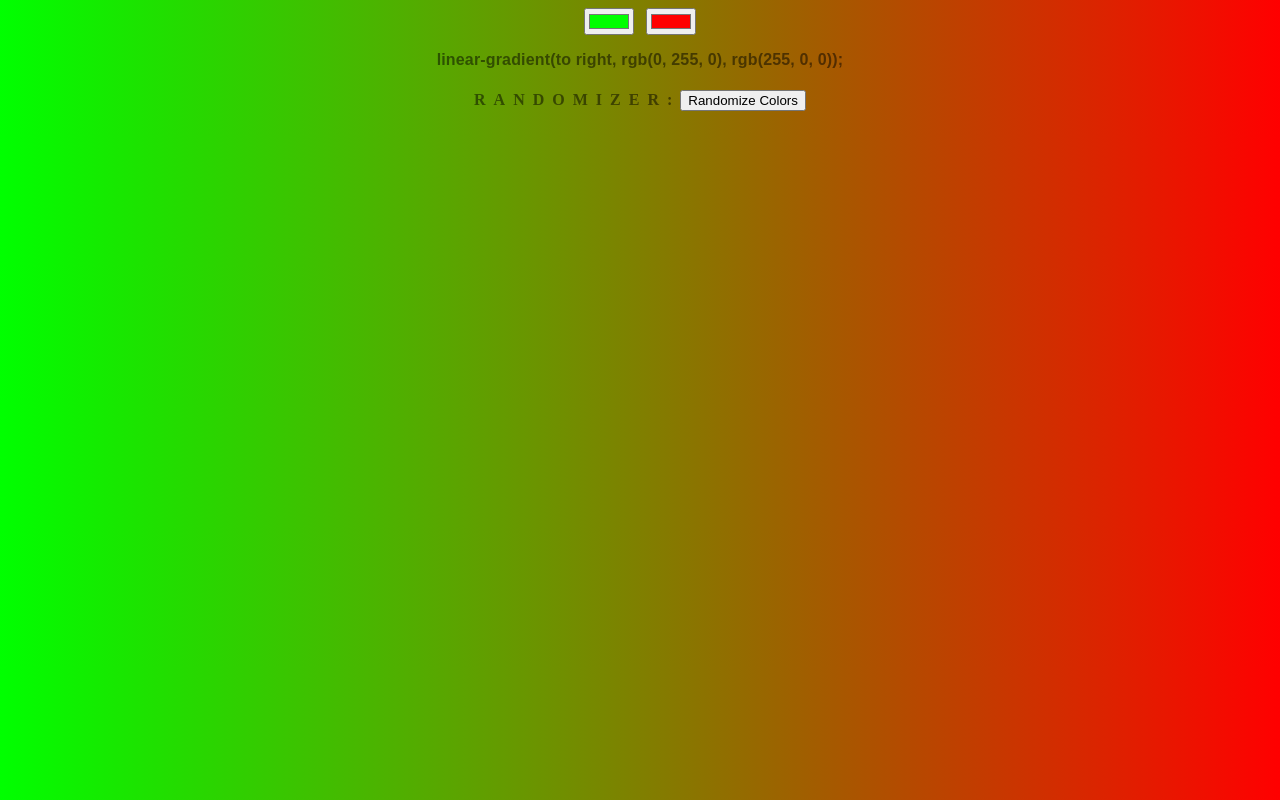
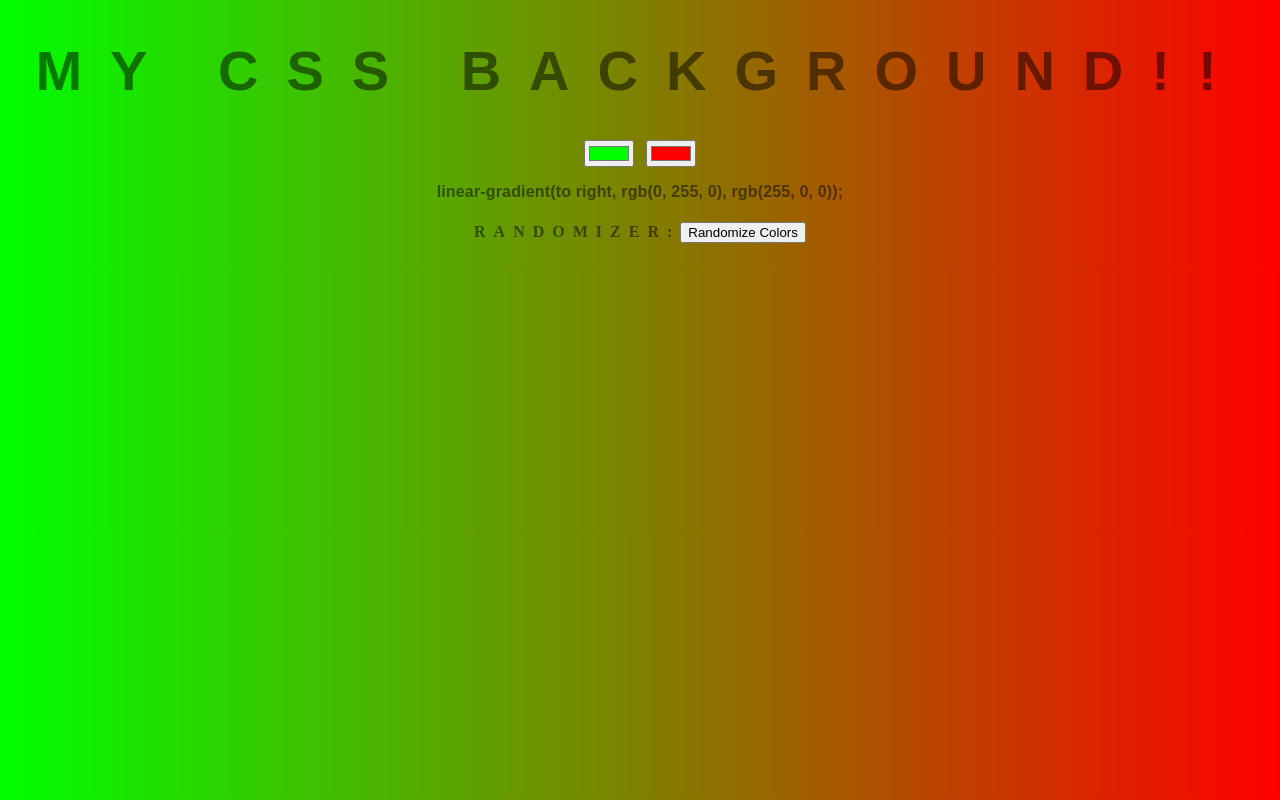
Before and after one commit to KevinSarav/background-generator, a plain HTML site: page index.html in a window 1280 px wide. Drawn offline with Linux system fonts and the light colour scheme.

Commit message:
adjusting

```diff
--- a/index.html
+++ b/index.html
@@ -4,6 +4,7 @@
     <title>Cool Background</title>
     <link rel="stylesheet" type="text/css" href="style.css" />
   </head>
+  <h1>My CSS Background!!</h1>
   <body id="gradient">
     <input class="color1" type="color" name="color1" value="#00ff00" />
     <input class="color2" type="color" name="color1" value="#ff0000" />
```
